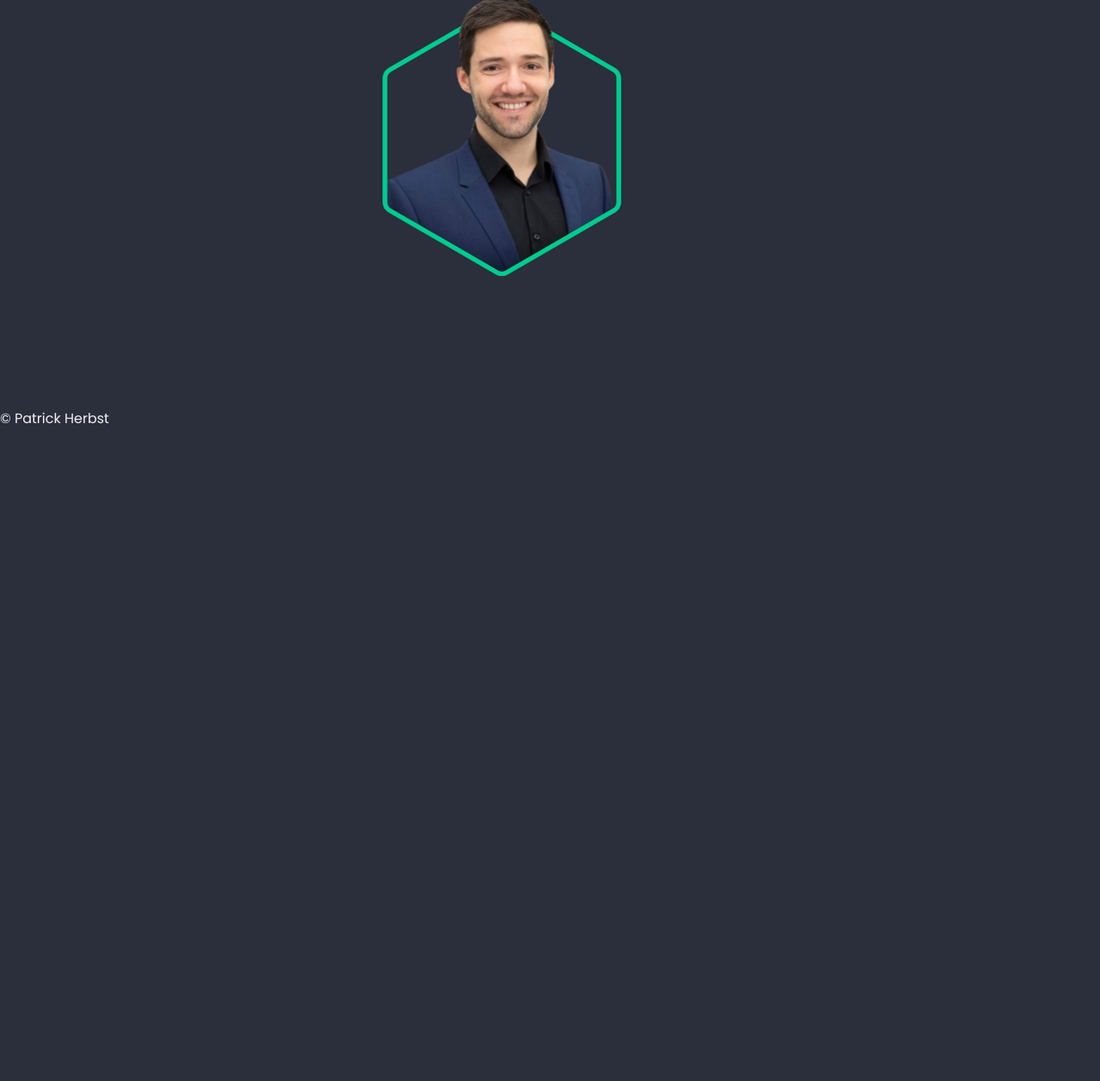
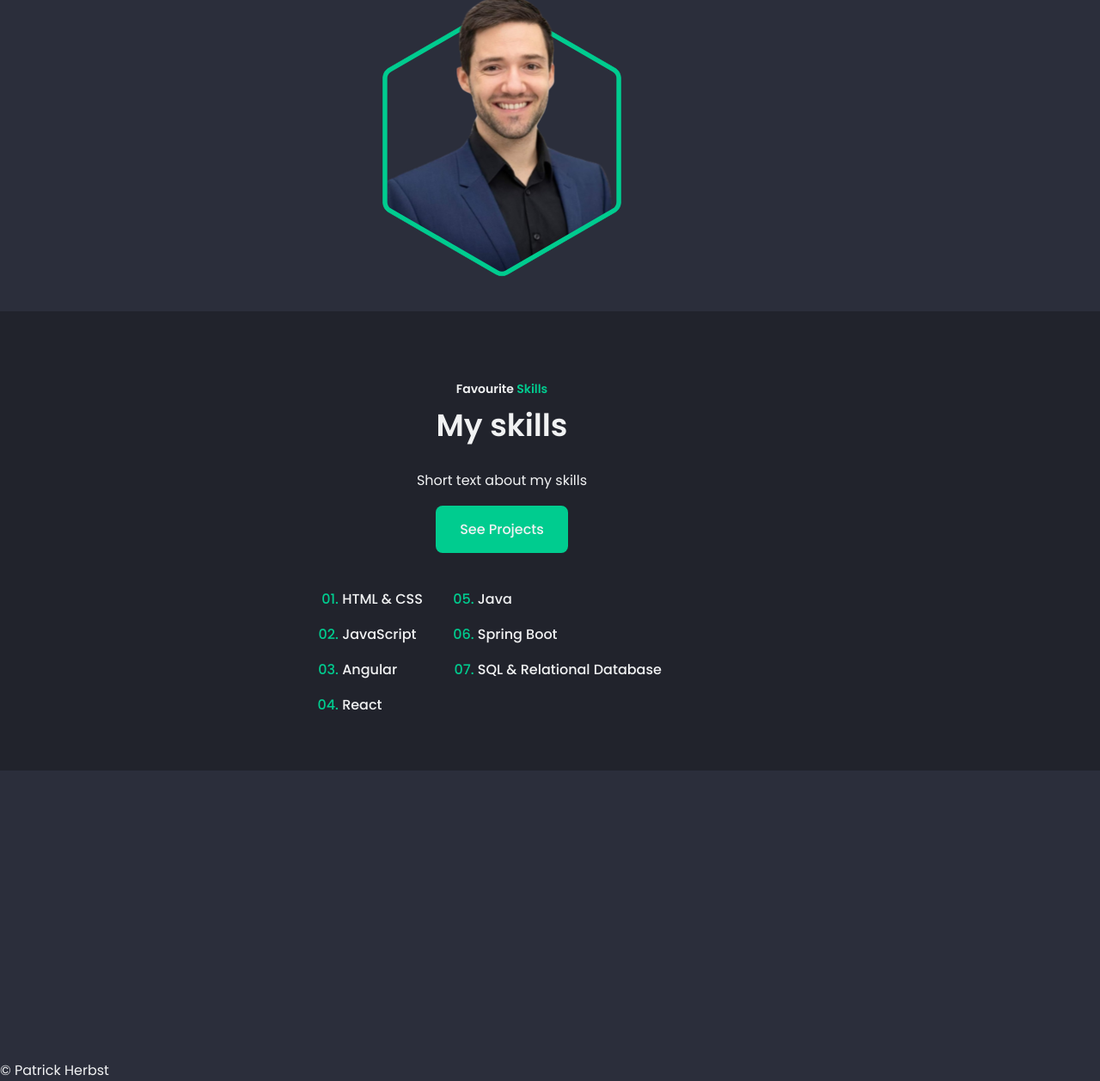
Before and after one commit to PardeyH/patrickherbst-com, a website: page index.html in a window 1280 px wide. Shown: the part 1170-2427 px from the top of the page at 86% size. Before the commit the page ends 1669 px from the top, so only its background shows below. Drawn offline with nearby package versions, Linux system fonts and the light colour scheme.

Commit message:
added skills section

```diff
--- a/assets/css/styles.css
+++ b/assets/css/styles.css
@@ -1,10 +1,11 @@
+/*=============== GOOGLE FONTS ===============*/
 @import url('https://fonts.googleapis.com/css2?family=Poppins:wght@400;500;600&display=swap');
 
-/* Variables CSS */
+/*=============== VARIABLES CSS ===============*/
 :root{
     --header-height: 3.5rem;
 
-    /* Colors */
+    /*========== Colors ==========*/
     /* Color mode HSL(hue, saturation, lightness)*/
     /*
         Change favorite color
@@ -26,7 +27,7 @@
     --body-color: hsl(228, 15%, 20%);
     --container-color: hsl(228, 15%, 15%);
 
-    /* Font and typography */
+    /*========== Font and typography ==========*/
     --body-font: "Poppins", sans-serif;
     --biggest-font-size: 2rem;
     --bigger-font-size: 1.25rem;
@@ -37,17 +38,17 @@
     --small-font-size: .813rem;
     --smaller-font-size: .75rem;
 
-    /* Font weight */
+    /*========== Font weight ==========*/
     --font-regular: 400;
     --font-medium: 500;
     --font-semi-bold: 600;
 
-    /* z index */
+    /*========== z index ==========*/
     --z-tooltip: 10;
     --z-fixed: 100;
 }
 
-/* Responsive typography */
+/*========== Responsive typography ==========*/
 @media screen and (min-width: 1152px) {
     :root {
         --biggest-font-size: 4rem;
@@ -61,7 +62,7 @@
     }
 }
 
-/* BASE */
+/*=============== BASE ===============*/
 *{
     box-sizing: border-box;
     padding: 0;
@@ -110,7 +111,7 @@ img, svg {
     height: auto;
 }
 
-/* REUSABLE CSS CLASSES */
+/*=============== REUSABLE CSS CLASSES ===============*/
 .container {
     max-width: 1120px;
     margin-inline: 1.5rem;
@@ -150,7 +151,7 @@ img, svg {
     overflow: hidden; /* for animations ScrollReveal */
 }
 
-/* HEADER & NAV */
+/*=============== HEADER & NAV ===============*/
 .header {
     position: fixed;
     width: 100%;
@@ -227,7 +228,7 @@ img, svg {
     right: 0;
 }
 
-/* add blur to header */
+/* Add blur to header */
 .blur-header {
     background-color: transparent;
 }
@@ -245,9 +246,9 @@ img, svg {
     z-index: -1;
 }
 
-/* active link */
+/* Active link */
 
-/* home */
+/*=============== HOME ===============*/
 .home{
     background-color: var(--container-color);
 }
@@ -320,7 +321,7 @@ img, svg {
     transform: translateX(-120px);
 }
 
-/* button */
+/*=============== BUTTON ===============*/
 .button {
     display: inline;
     background-color: var(--first-color);
@@ -335,7 +336,7 @@ img, svg {
     box-shadow: 0 8px 24px hsla(var(--hue), 100%, 40%, .25);
 }
 
-/* ABOUT */
+/*=============== ABOUT ===============*/
 .about__container {
     row-gap: 2.5rem;
 }
@@ -364,3 +365,76 @@ img, svg {
     width: 900px;
     transform: translateX(-120px);
 }
+
+/*=============== SKILLS ===============*/
+.skills {
+    background-color: var(--container-color);
+}
+
+.skills__container {
+    padding-bottom: 2rem;
+    row-gap: 3.5rem;
+}
+
+.skills__data {
+    text-align: center;
+}
+
+.skills__description {
+    margin-bottom: 2rem;
+}
+
+.skills__content,
+.skills__group {
+    display: grid;
+}
+
+.skills__content {
+    grid-template-columns: repeat(2, max-content);
+    column-gap: 4rem;
+    justify-content: center;
+    align-items: baseline;
+}
+
+.skills__group {
+    row-gap: 1rem;
+    list-style: decimal-leading-zero;
+}
+
+.skills__item {
+    font-weight: var(--font-medium);
+    color: var(--title-color);
+}
+
+.skills__item::marker {
+    color: var(--first-color);
+}
+/*=============== SERVICES ===============*/
+
+
+/*=============== PROJECTS ===============*/
+
+
+/*=============== CONTACT ===============*/
+
+
+/*=============== FOOTER ===============*/
+
+
+/*=============== SCROLL BAR ===============*/
+
+
+/*=============== SCROLL UP ===============*/
+
+
+/* Show Scroll Up */
+
+
+/*=============== BREAKPOINTS ===============*/
+/* For small devices */
+
+
+/* For medium devices */
+
+
+/* For large devices */
--- a/index.html
+++ b/index.html
@@ -4,20 +4,19 @@
     <meta charset="UTF-8">
     <meta name="viewport" content="width=device-width, initial-scale=1.0">
 
-    <!-- REMIXICON -->
-    <link href="https://cdn.jsdelivr.net/npm/remixicon@4.2.0/fonts/remixicon.css"
-          rel="stylesheet"/>
+    <!--=============== FAVICON ===============-->
+    <link rel="shortcut icon" href="assets/img/favicon.png" type="image/x-icon">
 
-    <!-- FAVICON -->
-    <link rel="shortcut icon" href="assets/img/favicon.png">
+    <!--=============== REMIXICONS ===============-->
+    <link href="https://cdn.jsdelivr.net/npm/remixicon@3.0.0/fonts/remixicon.css" rel="stylesheet">
 
-    <!-- CSS -->
+    <!--=============== CSS ===============-->
     <link rel="stylesheet" href="assets/css/styles.css">
 
     <title>PatrickHerbst.com</title>
 </head>
 <body>
-<!-- Header -->
+<!--==================== HEADER ====================-->
 <div class="header" id="header">
     <nav class="nav container">
         <a href="#" class="nav__logo">
@@ -60,9 +59,9 @@
     </nav>
 </div>
 
-<!-- Main -->
+<!--==================== MAIN ====================-->
 <main>
-    <!-- home -->
+    <!--==================== HOME ====================-->
     <section class="home section" id="home">
         <div class="home__container container grid">
             <div class="home__content">
@@ -124,7 +123,6 @@
                             <use href="#imageBlob" transform="matrix(0.00143057 0 0 0.00226984 0.0404062 0)"/>
                         </pattern>
 
-                        <!-- Insert your profile (recommended size: 640 x 940) -->
                         <image class="home__img" id="imageBlob" width="640" height="940" href="assets/img/ph_640x940-removebg.png"/>
                     </defs>
                 </svg>
@@ -132,7 +130,7 @@
         </div>
     </section>
 
-    <!-- about -->
+    <!--==================== ABOUT ====================-->
     <section class="about section" id="about">
         <div class="about__container container grid">
             <div class="about__data">
@@ -185,12 +183,74 @@
         </div>
     </section>
 
-    <!-- skills -->
+    <!--==================== SKILLS ====================-->
     <section class="skills section" id="skills">
+        <div class="skills__container container grid">
+            <div class="skills__data">
+                <h3 class="section__subtitle">
+                    Favourite <span>Skills</span>
+                </h3>
+
+                <h2 class="section__title">My skills</h2>
+
+                <p class="skills__description">
+                    Short text about my skills
+                </p>
+
+                <a href="#projects" class="button">See Projects</a>
+            </div>
+
+            <div class="skills__content">
+                <ol class="skills__group">
+                    <li class="skills__item">HTML & CSS</li>
+                    <li class="skills__item">JavaScript</li>
+                    <li class="skills__item">Angular</li>
+                    <li class="skills__item">React</li>
+                </ol>
+
+                <ol class="skills__group" start="5">
+                    <li class="skills__item">Java</li>
+                    <li class="skills__item">Spring Boot</li>
+                    <li class="skills__item">SQL & Relational Database</li>
+                </ol>
+            </div>
+        </div>
+    </section>
+
+    <!--==================== SERVICES ====================-->
+    <section class="services section" id="services">
+
+    </section>
+
+    <!--==================== PROJECTS ====================-->
+    <section class="projects section" id="projects">
+
+    </section>
+
+    <!--==================== CONTACT ====================-->
+    <section class="contact section" id="contact">
 
     </section>
 </main>
 
+<!--==================== FOOTER ====================-->
+<footer class="footer">
+    <p>© Patrick Herbst</p>
+</footer>
+
+<!--========== SCROLL UP ==========-->
+
+
+<!--=============== SCROLLREVEAL ===============-->
+<script src=""></script>
+
+<!--=============== EMAIL JS ===============-->
+
+
+<!--=============== MAIN JS ===============-->
+<script src="assets/js/main.js"></script>
+</body>
+</html>
 
 <!--<div class="grid-item about-me" id="about-me">-->
 <!--    <h1>Hi, I am Patrick!</h1>-->
@@ -258,12 +318,3 @@
 <!--        </p>-->
 <!--    </div>-->
 <!--</div>-->
-
-<!-- Footer -->
-<div class="grid-item footer">
-    <p>© Patrick Herbst</p>
-</div>
-
-<script src="main.js"></script>
-</body>
-</html>
--- a/package.json
+++ b/package.json
@@ -2,7 +2,7 @@
   "name": "capstone-project-2",
   "version": "1.0.0",
   "description": "",
-  "main": "main.js",
+  "main": "assets/js/main.js",
   "scripts": {
     "test": "echo \"Error: no test specified\" && exit 1"
   },
```
Also changed, not shown: assets/js/main.js (renamed from main.js).
